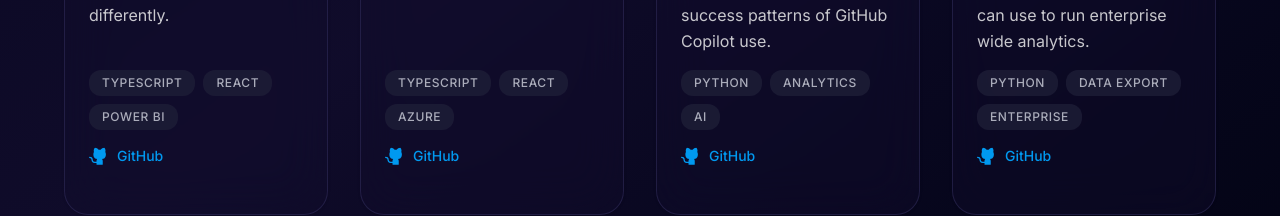
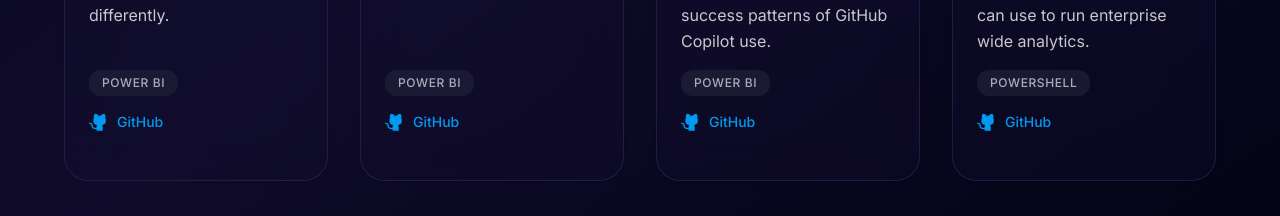
Before and after one commit to shailendrahegde/ainroisite, a React (Vite) app: page / in a window 1280 px wide. Shown: the part 641-857 px from the top of the page. Built offline with nearby package versions, Linux system fonts and the light colour scheme.

Commit message:
Generated by Spark: For languages, use the below in each Decoding Super Usage: Power BI Copilot Chat Analytics: Power BI GitHub Copilot Analytics: Power BI Portable Audit Exporter: Powershell

```diff
--- a/src/App.tsx
+++ b/src/App.tsx
@@ -14,28 +14,28 @@ const projects: Project[] = [
   {
     title: "Decoding Super Usage",
     description: "Learn what your best users of M365 Copilot do differently.",
-    tags: ["TypeScript", "React", "Power BI"],
+    tags: ["Power BI"],
     githubUrl: "https://github.com/microsoft/DecodingSuperUsage",
     image: "https://images.unsplash.com/photo-1551288049-bebda4e38f71?w=800&h=450&fit=crop"
   },
   {
     title: "Copilot Chat Analytics",
     description: "Intelligence on free Chat and Agent usage.",
-    tags: ["TypeScript", "React", "Azure"],
+    tags: ["Power BI"],
     githubUrl: "https://github.com/microsoft/CopilotChatAnalytics",
     image: "https://images.unsplash.com/photo-1460925895917-afdab827c52f?w=800&h=450&fit=crop"
   },
   {
     title: "GitHub Copilot Impact",
     description: "A tribute to the magic of GitHub Copilot. Learn success patterns of GitHub Copilot use.",
-    tags: ["Python", "Analytics", "AI"],
+    tags: ["Power BI"],
     githubUrl: "https://github.com/microsoft/GitHubCopilotImpact",
     image: "https://images.unsplash.com/photo-1551288049-bebda4e38f71?w=800&h=450&fit=crop&sat=-100"
   },
   {
     title: "Portable Audit Exporter",
     description: "A powerful tool to export audit log files which you can use to run enterprise wide analytics.",
-    tags: ["Python", "Data Export", "Enterprise"],
+    tags: ["Powershell"],
     githubUrl: "https://github.com/microsoft/PAX",
     image: "https://images.unsplash.com/photo-1558494949-ef010cbdcc31?w=800&h=450&fit=crop"
   }
```
